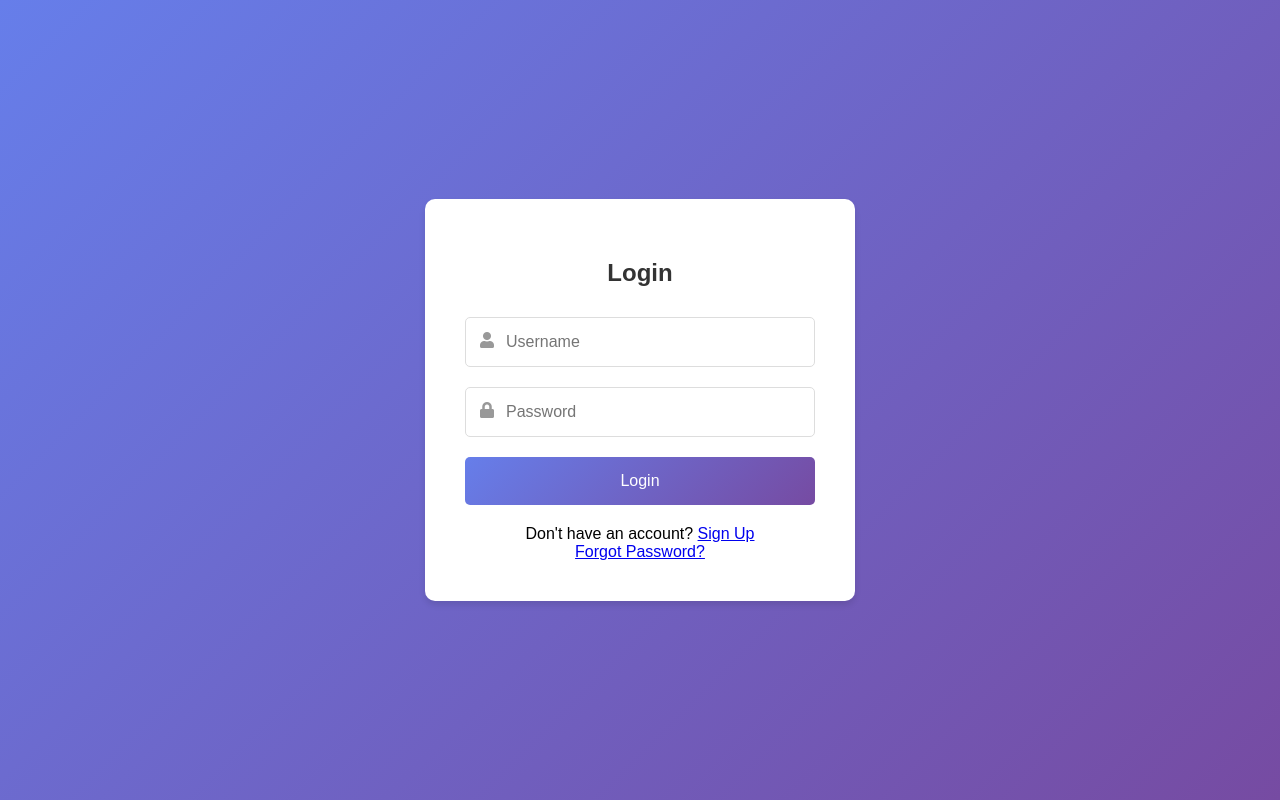
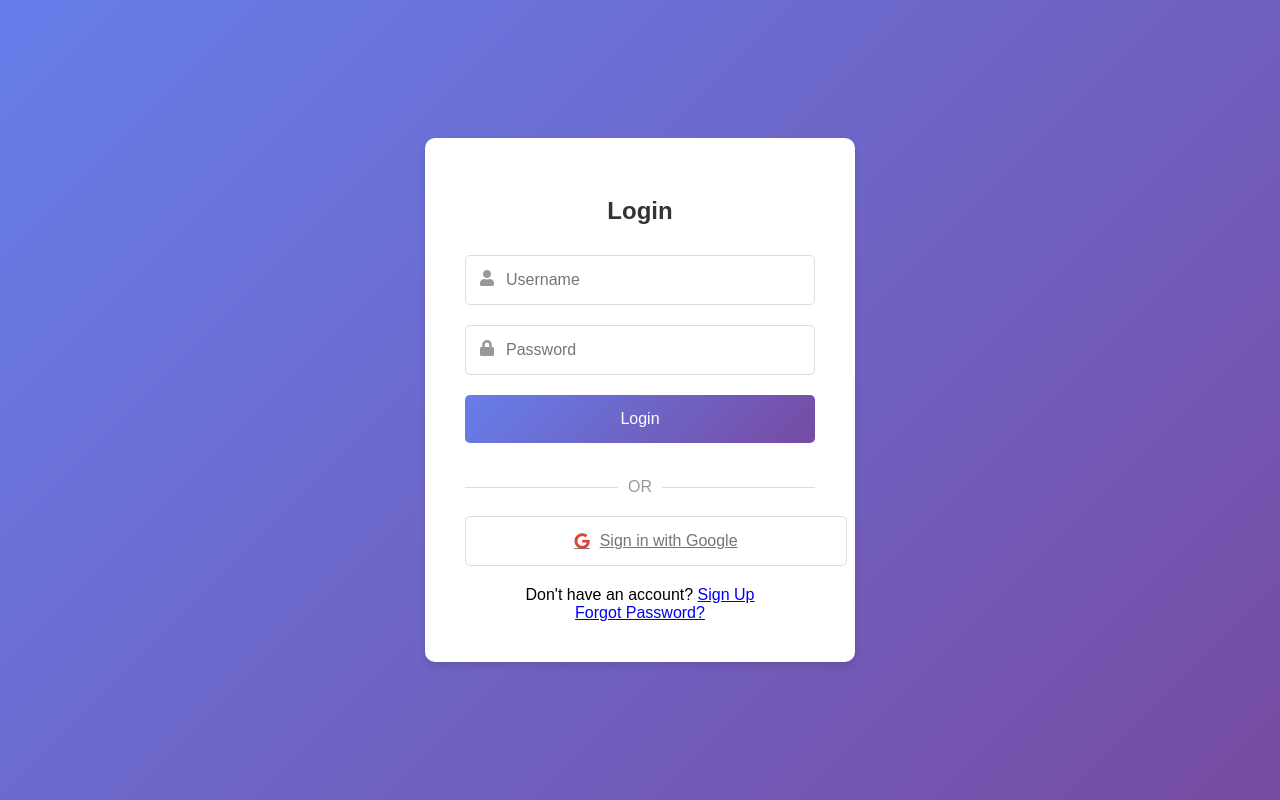
Before and after one commit to anshuman2810/face_liveness, a Flask app: page /login in a window 1280 px wide. Run offline with Flask 3, Linux system fonts and the light colour scheme.

Commit message:
FE & BE fixes

```diff
--- a/app.py
+++ b/app.py
@@ -14,6 +14,12 @@ import uuid
 from email.mime.text import MIMEText
 from email.mime.multipart import MIMEMultipart
 from datetime import datetime, timedelta
+from flask_dance.contrib.google import make_google_blueprint, google
+from flask_dance.consumer.storage.session import SessionStorage
+from requests_oauthlib import OAuth2Session
+from authlib.integrations.flask_client import OAuth
+
+os.environ['OAUTHLIB_INSECURE_TRANSPORT'] = '1'
 
 class LivenessDetector:
     def __init__(self):
@@ -400,6 +406,18 @@ app = Flask(__name__)
 app.secret_key = 'J@y@nshum@nprojec#'  # Important for sessions
 socketio = SocketIO(app)
 
+app.config["GOOGLE_OAUTH_CLIENT_ID"] = "921549520582-43vg6ccs3m9aeuhmug2k5l6jtbtvch6e.apps.googleusercontent.com"  # Replace with your client ID
+app.config["GOOGLE_OAUTH_CLIENT_SECRET"] = "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"  # Replace with your client secret
+
+# Create Google blueprint
+google_bp = make_google_blueprint(
+    scope=["profile", "email"],
+    storage=SessionStorage(),
+    redirect_to="index"
+)
+app.register_blueprint(google_bp, url_prefix="/login")
+
+
 # Global variables
 detector = LivenessDetector()
 user_db = UserDatabase()
@@ -454,6 +472,33 @@ def login():
             flash('Invalid username or password', 'error')
 
     return render_template('login.html')
+
+
+@app.route('/login/google')
+def google_login():
+    if not google.authorized:
+        return redirect(url_for("google.login"))
+
+    # Get user info from Google
+    resp = google.get("/oauth2/v2/userinfo")
+    assert resp.ok, resp.text
+    google_info = resp.json()
+
+    # Extract email and name
+    email = google_info.get('email')
+    name = google_info.get('name')
+
+    # Check if user exists in database
+    if not user_db.user_exists(email=email):
+        # Create a new user with a temporary password
+        temp_password = str(uuid.uuid4())
+        user_db.add_user(name, email, temp_password)
+
+    # Log in the user
+    session['username'] = name
+    session['email'] = email
+    flash('Google login successful!', 'success')
+    return redirect(url_for('index'))
 
 @app.route('/signup', methods=['GET', 'POST'])
 def signup():
--- a/templates/login.html
+++ b/templates/login.html
@@ -1,4 +1,4 @@
-<!DOCTYPE html>
+<!-- <!DOCTYPE html>
 <html lang="en">
 <head>
     <meta charset="UTF-8">
@@ -120,4 +120,173 @@
         </div>
     </div>
 </body>
+</html> -->
+
+
+<!DOCTYPE html>
+<html lang="en">
+<head>
+    <meta charset="UTF-8">
+    <title>Login - Face Liveness Detection</title>
+    <link href="https://cdnjs.cloudflare.com/ajax/libs/font-awesome/5.15.3/css/all.min.css" rel="stylesheet">
+    <style>
+        body {
+            font-family: 'Arial', sans-serif;
+            background-color: #f4f4f4;
+            display: flex;
+            justify-content: center;
+            align-items: center;
+            height: 100vh;
+            margin: 0;
+            background: linear-gradient(135deg, #667eea 0%, #764ba2 100%);
+        }
+
+        .login-container {
+            background-color: white;
+            border-radius: 10px;
+            box-shadow: 0 4px 6px rgba(0, 0, 0, 0.1);
+            padding: 40px;
+            width: 350px;
+        }
+
+        .login-container h2 {
+            text-align: center;
+            color: #333;
+            margin-bottom: 30px;
+        }
+
+        .input-group {
+            position: relative;
+            margin-bottom: 20px;
+        }
+
+        .input-group i {
+            position: absolute;
+            left: 15px;
+            top: 15px;
+            color: #999;
+        }
+
+        .input-group input {
+            width: 100%;
+            padding: 15px 15px 15px 40px;
+            border: 1px solid #ddd;
+            border-radius: 5px;
+            font-size: 16px;
+            box-sizing: border-box;
+        }
+
+        .btn {
+            width: 100%;
+            padding: 15px;
+            background: linear-gradient(135deg, #667eea 0%, #764ba2 100%);
+            color: white;
+            border: none;
+            border-radius: 5px;
+            font-size: 16px;
+            cursor: pointer;
+            transition: background 0.3s ease;
+            margin-bottom: 15px;
+        }
+
+        .btn:hover {
+            opacity: 0.9;
+        }
+
+        .btn-google {
+            background: #fff;
+            color: #757575;
+            border: 1px solid #ddd;
+            display: flex;
+            align-items: center;
+            justify-content: center;
+        }
+
+        .btn-google i {
+            margin-right: 10px;
+            color: #db4437;
+        }
+
+        .signup-link {
+            text-align: center;
+            margin-top: 20px;
+        }
+
+        .flash-message {
+            text-align: center;
+            padding: 10px;
+            margin-bottom: 20px;
+            border-radius: 5px;
+        }
+
+        .flash-message.success {
+            background-color: #dff0d8;
+            color: #3c763d;
+        }
+
+        .flash-message.error {
+            background-color: #f2dede;
+            color: #a94442;
+        }
+
+        .divider {
+            display: flex;
+            align-items: center;
+            text-align: center;
+            margin: 20px 0;
+            color: #999;
+        }
+
+        .divider::before, .divider::after {
+            content: '';
+            flex: 1;
+            border-bottom: 1px solid #ddd;
+        }
+
+        .divider:not(:empty)::before {
+            margin-right: 10px;
+        }
+
+        .divider:not(:empty)::after {
+            margin-left: 10px;
+        }
+    </style>
+</head>
+<body>
+    <div class="login-container">
+        <h2>Login</h2>
+
+        {% with messages = get_flashed_messages(with_categories=true) %}
+            {% if messages %}
+                {% for category, message in messages %}
+                    <div class="flash-message {{ category }}">{{ message }}</div>
+                {% endfor %}
+            {% endif %}
+        {% endwith %}
+
+        <form method="POST" action="{{ url_for('login') }}">
+            <div class="input-group">
+                <i class="fas fa-user"></i>
+                <input type="text" name="username" placeholder="Username" required>
+            </div>
+            <div class="input-group">
+                <i class="fas fa-lock"></i>
+                <input type="password" name="password" placeholder="Password" required>
+            </div>
+            <button type="submit" class="btn">Login</button>
+        </form>
+
+        <div class="divider">OR</div>
+
+        <a href="{{ url_for('google_login') }}" class="btn btn-google">
+            <i class="fab fa-google"></i>Sign in with Google
+        </a>
+
+        <div class="signup-link">
+            Don't have an account? <a href="{{ url_for('signup') }}">Sign Up</a>
+            <br>
+            <a href="{{ url_for('forgot_password') }}">Forgot Password?</a>
+        </div>
+    </div>
+</body>
 </html>
```
